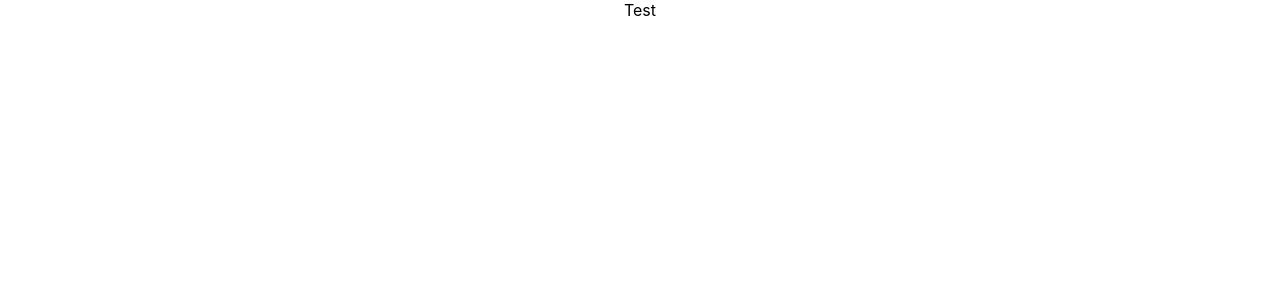
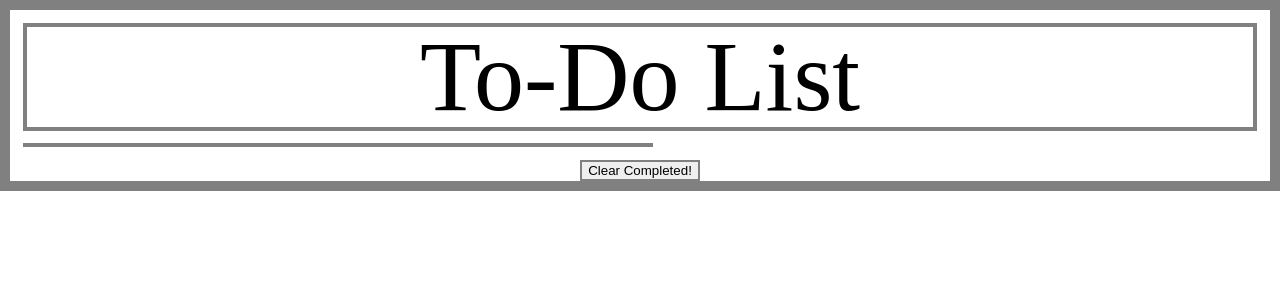
Before and after one commit to school-in-the-cloud-tt31/front-end, a React (Create React App) app in the folder app/: page /volunteer in a window 1280 px wide. Shown: the top 300 px of the page. Built offline with nearby package versions, Linux system fonts and the light colour scheme.

Commit message:
read to receive todos

```diff
--- a/app/package.json
+++ b/app/package.json
@@ -10,6 +10,7 @@
     "react-dom": "^17.0.1",
     "react-router-dom": "^5.2.0",
     "react-scripts": "4.0.0",
+    "styled-components": "^5.2.1",
     "web-vitals": "^0.2.4"
   },
   "scripts": {
--- a/app/src/App.css
+++ b/app/src/App.css
@@ -36,3 +36,72 @@
     transform: rotate(360deg);
   }
 }
+
+
+/* adding borders to everything, delete at end */
+
+
+/* http://meyerweb.com/eric/tools/css/reset/
+v2.0 | 20110126
+License: none (public domain)
+*/
+html, body, div, span, applet, object, iframe,
+h1, h2, h3, h4, h5, h6, p, blockquote, pre,
+a, abbr, acronym, address, big, cite, code,
+del, dfn, em, img, ins, kbd, q, s, samp,
+small, strike, strong, sub, sup, tt, var,
+b, u, i, center,
+dl, dt, dd, ol, ul, li,
+fieldset, form, label, legend,
+table, caption, tbody, tfoot, thead, tr, th, td,
+article, aside, canvas, details, embed,
+figure, figcaption, footer, header, hgroup,
+menu, nav, output, ruby, section, summary,
+time, mark, audio, video {
+  margin: 0;
+  padding: 0;
+  /* border: 0; */
+  font-size: 100%;
+  font: inherit;
+  vertical-align: baseline;
+}
+/* HTML5 display-role reset for older browsers */
+article, aside, details, figcaption, figure,
+footer, header, hgroup, menu, nav, section {
+  display: block;
+}
+body {
+  line-height: 1;
+}
+ol, ul {
+  list-style: none;
+}
+blockquote, q {
+  quotes: none;
+}
+blockquote:before, blockquote:after,
+q:before, q:after {
+  content: '';
+  content: none;
+}
+table {
+  border-collapse: collapse;
+  border-spacing: 0;
+}
+img {
+  max-width: 100%;
+}
+a {
+  text-decoration: none;
+  color: rgb( 27, 24, 24);
+}
+* {
+  box-sizing: border-box;
+  border: 2px solid gray;
+}
+html {
+  font-size: 62.5%;
+}
+body {
+  font-size: 1.6rem;
+}
--- a/app/src/Volunteer.js
+++ b/app/src/Volunteer.js
@@ -1,10 +1,62 @@
 import React from 'react'
+import styled from 'styled-components';
+
+
+const StyledVolunteer = styled.div`
+
+
+
+.title {
+    margin: 1%;
+    font-size: 10rem;
+}
+
+.todo-list {
+    display: flex;
+    flex-direction: column;
+    margin: 1%;
+    width: 50%;
+}
+
+.todo {
+    display: flex;
+    justify-content: space-around;
+    align-items: center;
+    width: 30%;
+    margin: 2%;
+    font-size: 2.5rem;
+}
+
+
+h2 {
+    width: 80%;
+}
+
+input {
+    width: 20%;
+}
+.active {
+    background: red;
+    text-decoration: line-through;
+}
+
+`
 
 const Volunteer = () => {
+
+
+
     return (
-        <div>
-            Test
-        </div>
+        <StyledVolunteer>
+            <div className="title">
+                <h1>To-Do List</h1>
+            </div>
+            <div className="todo-list">
+
+            </div>
+            <button >Clear Completed!</button>
+
+        </StyledVolunteer>
     )
 }
 
```
Also changed, not shown: 2 other files (tests, documents, lock files or other folders).
